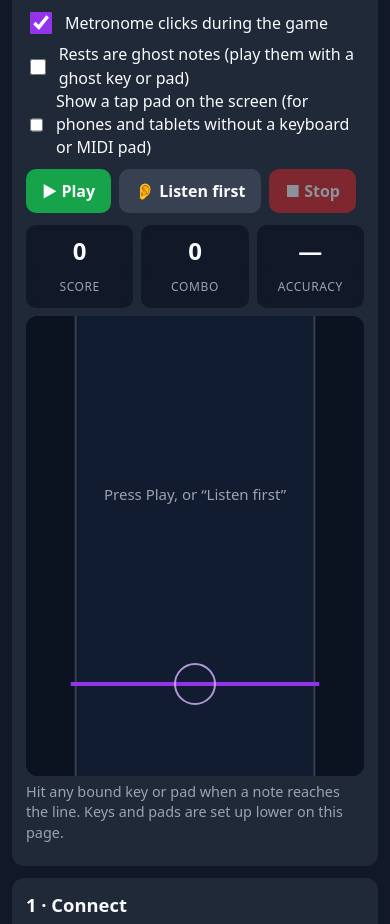
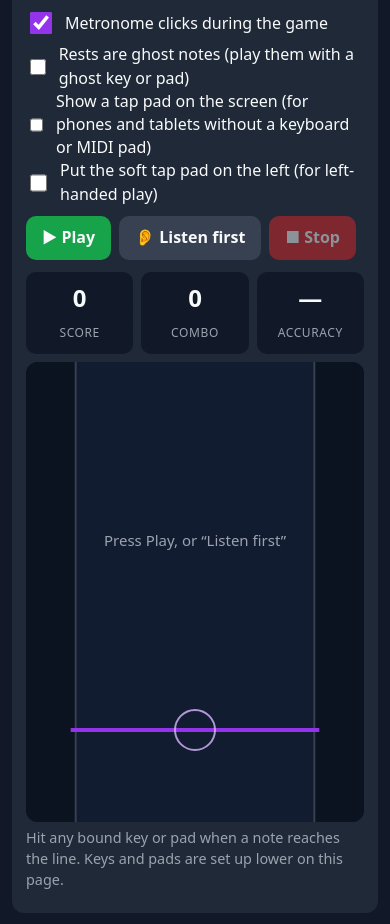
Before and after one commit to abelrhythmdominoes/abelrhythmalphabet, a plain HTML site: page play.html in a window 390 px wide. Shown: the part 768-1692 px from the top of the page. Drawn offline with Linux system fonts and the light colour scheme.

Commit message:
Add files via upload

```diff
--- a/play.html
+++ b/play.html
@@ -86,6 +86,7 @@
   .tappad[hidden], .padrow[hidden] { display: none; }
   .padrow { display: flex; gap: 10px; margin-top: 10px; }
   .padrow .tappad { margin-top: 0; width: auto; }
+  .padrow.flip { flex-direction: row-reverse; }
   #g-pad { flex: 3 1 0; }
   #g-pad-soft { flex: 1 1 0; background: linear-gradient(180deg, #4b5563, #374151); font-size: .95rem; letter-spacing: .03em; line-height: 1.25; padding: 0 4px; }
   #g-pad-soft.down { background: #6b7280; }
@@ -126,8 +127,9 @@
     </div>
     <label class="check"><input type="checkbox" id="g-metro" checked> Metronome clicks during the game</label>
     <label class="check"><input type="checkbox" id="g-ghost"> Rests are ghost notes (play them with a ghost key or pad)</label>
-    <div id="g-ghost-note" class="msg" hidden>Ghost notes: tap the small <b>soft tap</b> pad (on the right) for the rests, and the big pad for the notes.</div>
+    <div id="g-ghost-note" class="msg" hidden>Ghost notes: tap the small <b>soft tap</b> pad (on the <span id="g-side">right</span>) for the rests, and the big pad for the notes.</div>
     <label class="check"><input type="checkbox" id="g-pad-on"> Show a tap pad on the screen (for phones and tablets without a keyboard or MIDI pad)</label>
+    <label class="check" id="g-flip-wrap" hidden><input type="checkbox" id="g-flip"> Put the soft tap pad on the left (for left-handed play)</label>
 
     <div class="row" style="margin-top:10px">
       <button id="g-play" class="primary" disabled>▶ Play</button>
@@ -828,7 +830,7 @@ window.__startPlay = function () {
   function lsSet(k, v) { try { window.localStorage.setItem(k, v); } catch (e) { memStore[k] = v; } }
 
   var GS_KEY = 'abel:play:settings:v1';
-  var gs = { tempo: 80, loops: 2, beats: 4, difficulty: 'normal', metro: true, ghost: false, voice: 'snare', seq: 'A,B,C,D', pad: false };
+  var gs = { tempo: 80, loops: 2, beats: 4, difficulty: 'normal', metro: true, ghost: false, voice: 'snare', seq: 'A,B,C,D', pad: false, flip: false };
   var padChosen = false;
   try {
     var savedGs = JSON.parse(lsGet(GS_KEY) || 'null');
@@ -837,6 +839,7 @@ window.__startPlay = function () {
       if (G.DIFFICULTY[savedGs.difficulty]) gs.difficulty = savedGs.difficulty;
       if (typeof savedGs.metro === 'boolean') gs.metro = savedGs.metro;
       if (typeof savedGs.ghost === 'boolean') gs.ghost = savedGs.ghost;
+      if (typeof savedGs.flip === 'boolean') gs.flip = savedGs.flip;
       if (typeof savedGs.pad === 'boolean') { gs.pad = savedGs.pad; padChosen = true; }
       if (S.INSTRUMENTS[savedGs.voice]) gs.voice = savedGs.voice;
       if (typeof savedGs.seq === 'string' && savedGs.seq) gs.seq = savedGs.seq.slice(0, 600);
@@ -889,11 +892,16 @@ window.__startPlay = function () {
   $('g-metro').onchange = function () { gs.metro = $('g-metro').checked; saveGs(); };
   $('g-ghost').onchange = function () { gs.ghost = $('g-ghost').checked; saveGs(); updateBest(); applyPad(); };
   $('g-pad-on').onchange = function () { gs.pad = $('g-pad-on').checked; saveGs(); applyPad(); };
+  $('g-flip').onchange = function () { gs.flip = $('g-flip').checked; saveGs(); applyPad(); };
 
   /* ---- on-screen tap pad (phones and tablets): normal hits only, no ghost notes */
   function applyPad() {
     $('g-pad-on').checked = gs.pad;
     $('g-pads').hidden = !gs.pad;
+    $('g-pads').classList.toggle('flip', !!gs.flip); // the soft pad goes to the left
+    $('g-flip').checked = !!gs.flip;
+    $('g-flip-wrap').hidden = !(gs.pad && gs.ghost);
+    $('g-side').textContent = gs.flip ? 'left' : 'right';
     $('g-pad-soft').hidden = !(gs.pad && gs.ghost);
     $('g-ghost-note').hidden = !(gs.pad && gs.ghost);
     $('g-hint').textContent = gs.pad
```
